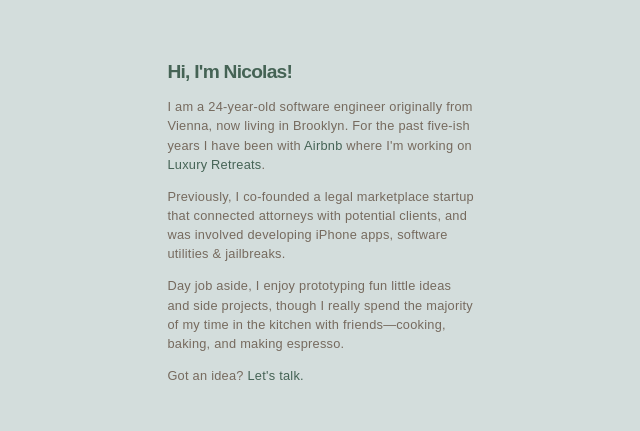
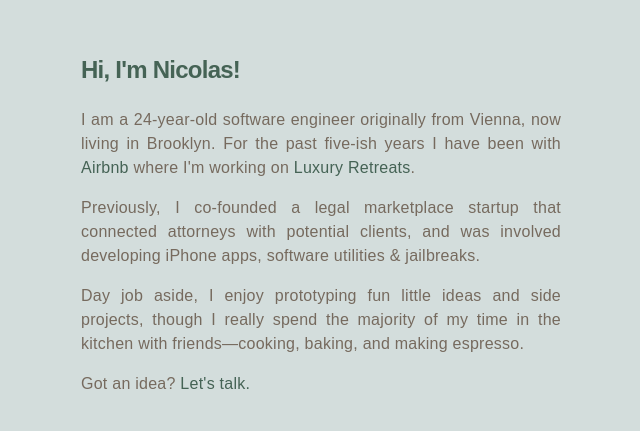
Before and after one commit to nhaunold/nhaunold.github.io, a plain HTML site: page index.html in a window 1280 px wide. Shown: the part 178-609 px from the top of the page, without its empty margins (319-959 px from the left). Drawn offline with Linux system fonts and the light colour scheme.

Commit message:
another one

```diff
--- a/index.html
+++ b/index.html
@@ -6,7 +6,7 @@
     <meta name="viewport" content="width=device-width" />
     <title>Nicolas Haunold</title>
 
-    <link href="style-2020.css" rel="stylesheet" />
+    <link href="style-2020-2.css" rel="stylesheet" />
   </head>
   <body>
     <main>
--- a/style-2020.css
+++ b/style-2020-2.css
@@ -8,8 +8,6 @@ body {
   margin: 0;
   padding: 0;
   font-family: "Futura", sans-serif;
-  font-size: 0.8em;
-  line-height: 1.5em;
   background: var(--color-primary);
   display: flex;
   height: 100vh;
@@ -32,12 +30,16 @@ a:hover {
 h2 {
   color: var(--color-secondary);
   letter-spacing: -0.75px;
+  font-size: 1.5em;
+  line-height: 1.5em;
 }
 
 main {
-  width: 24em;
+  width: 480px;
   margin: auto;
   padding: 1em 6em;
+  text-align: justify;
+  line-height: 1.5;
 }
 
 p {
```
